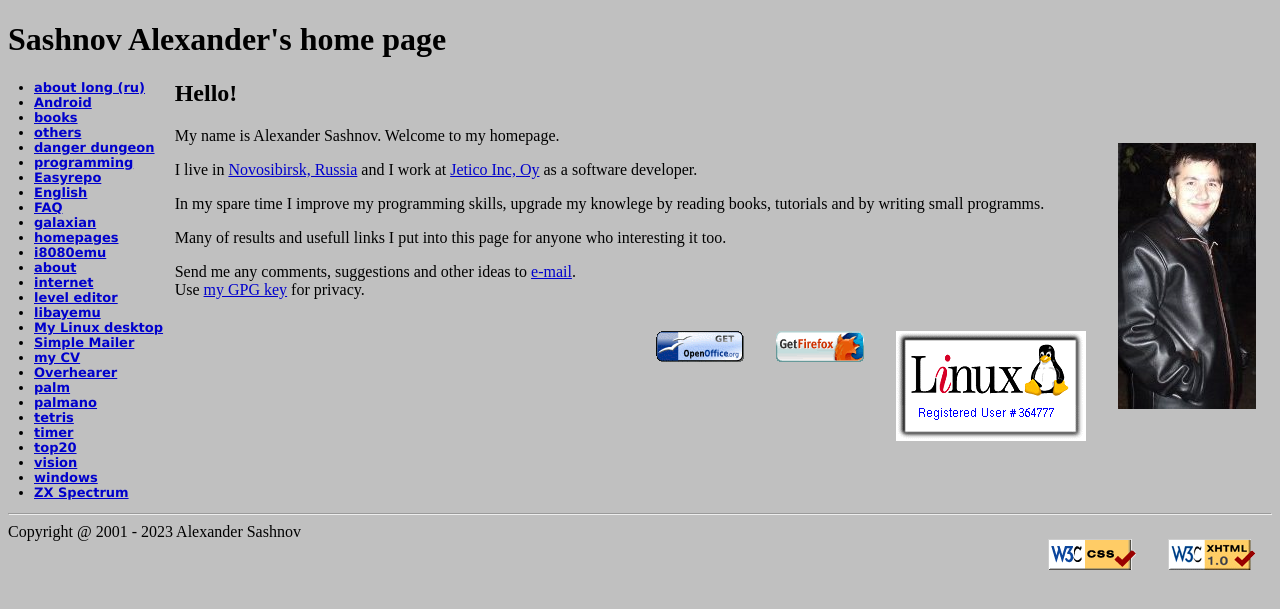
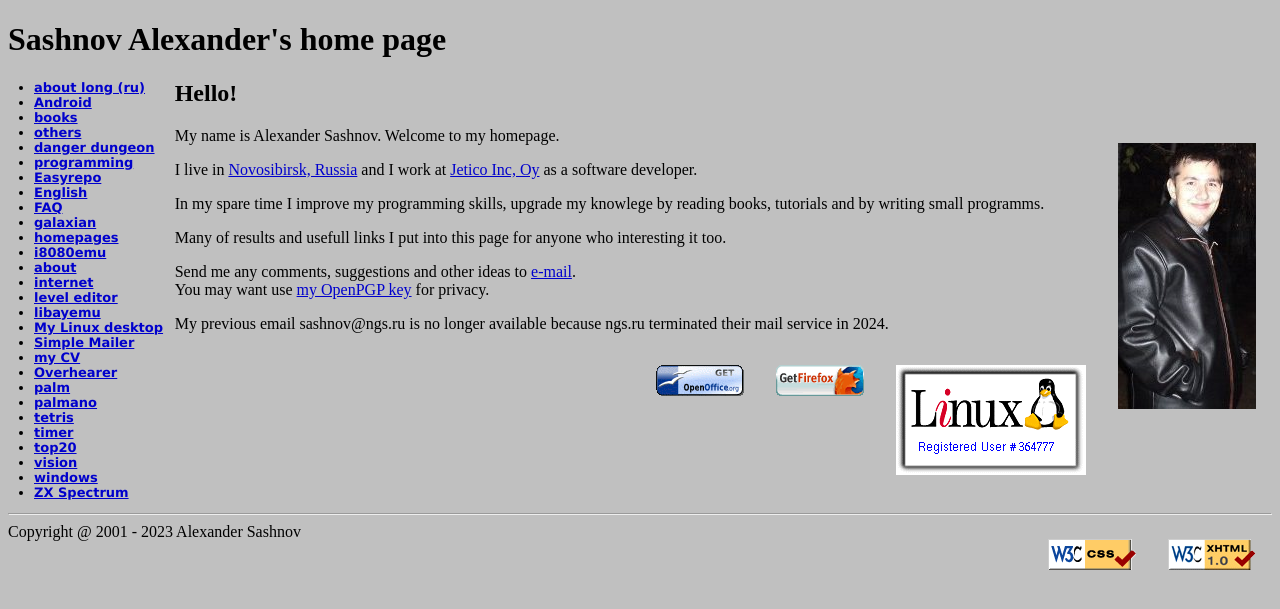
Before and after one commit to asashnov/asashnov.github.io, a Jekyll site: the page built from index.html, in a window 1280 px wide. Shown: the top 609 px of the page. Built offline with Jekyll 4.4.1, drawn with Linux system fonts in a browser that asks for light colours.

Commit message:
Update OpenPGP public key: upload for asashnov@rambler.ru

```diff
--- a/index.html
+++ b/index.html
@@ -35,8 +35,10 @@ who interesting it too.
 <p>
 Send me any comments, suggestions and other ideas to
 <a href="mailto:asashnov@rambler.ru">e-mail</a>.<br />
-Use <a href="files/my_gpg_public.key">my GPG key</a> for privacy.
+You may want use <a href="files/asashnov.pgp">my OpenPGP key</a> for privacy.
 </p>
+
+<p>My previous email sashnov@ngs.ru is no longer available because ngs.ru terminated their mail service in 2024.</p>
 
 {% include linux_registered.html %}
 
```
Also changed, not shown: 2 other files.
